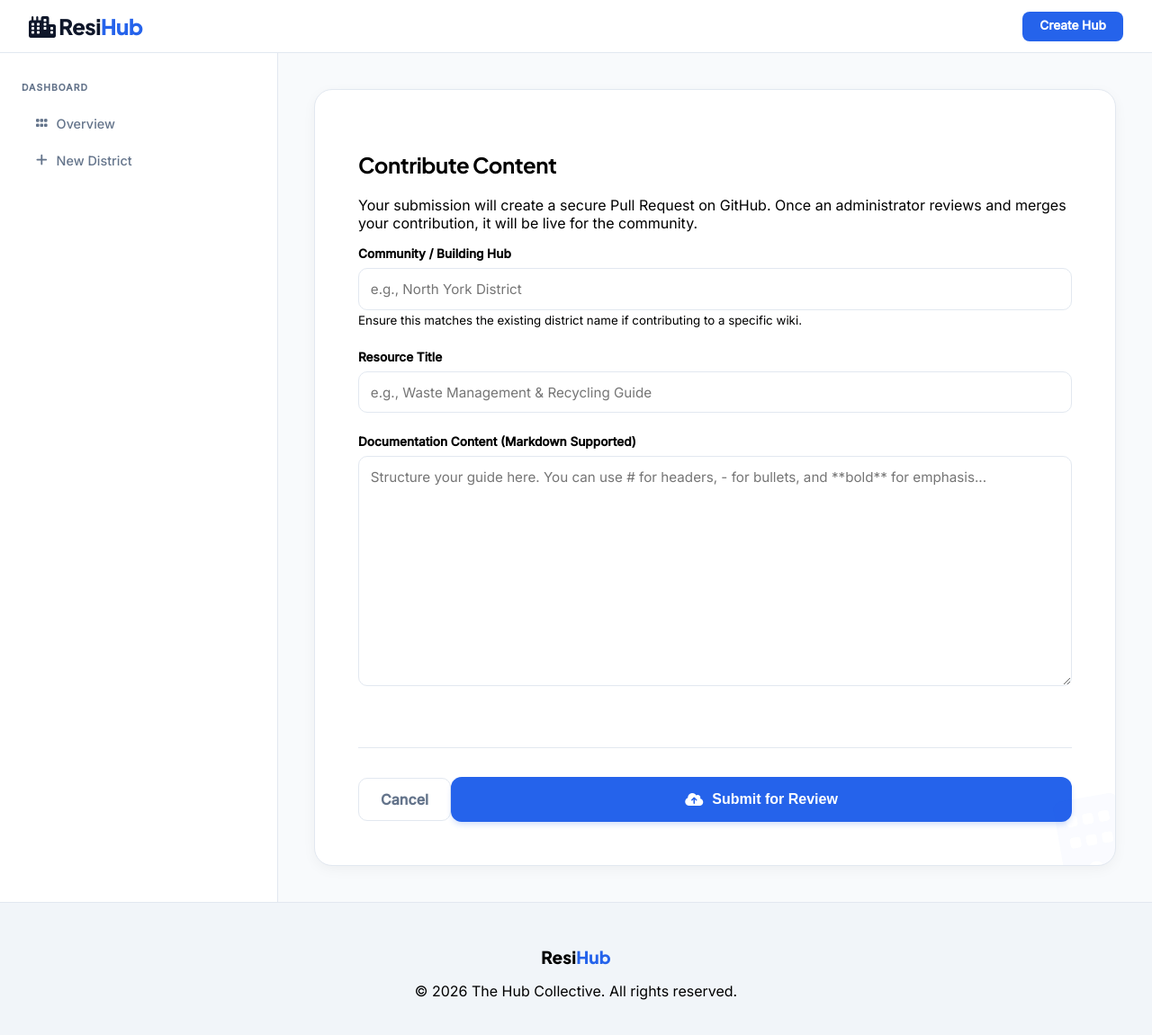
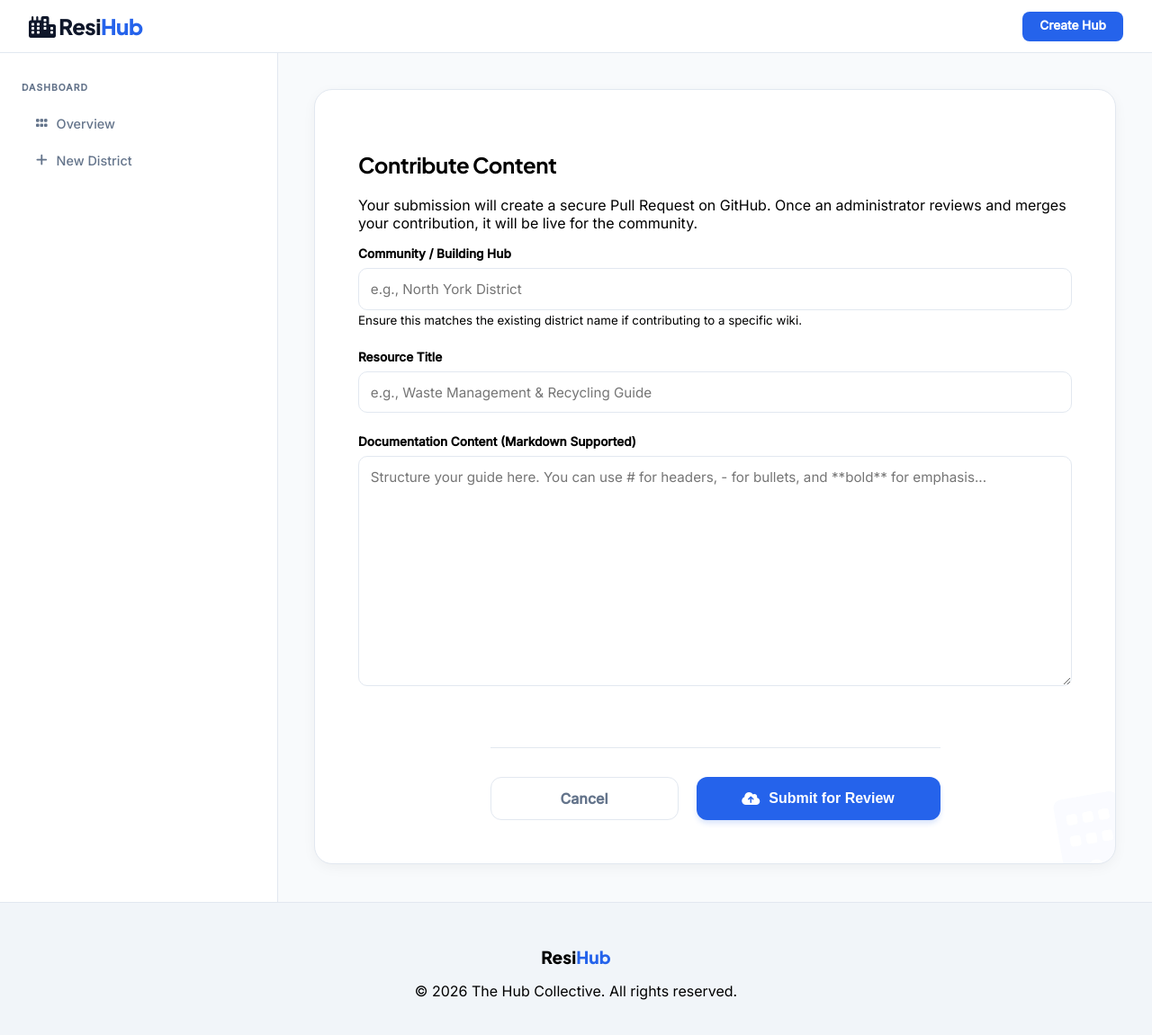
Before and after one commit to dekumar2-lab/lab-community, a Jekyll site: the page built from submit.html, in a window 1280 px wide and 1176 px high. Shown: the top 1151 px of the window at 90% size. Built offline with Jekyll 4.4.1, drawn with Linux system fonts in a browser that asks for light colours.

Commit message:
Upgraded submit  button desgin

```diff
--- a/_includes/custom-styles.html
+++ b/_includes/custom-styles.html
@@ -421,30 +421,62 @@
         }
     }
 
-    /* --- Form Action Bar --- */
+    /* --- Form Action Bar Split --- */
 .form-actions {
     display: flex;
     justify-content: space-between;
     align-items: center;
-        margin-top: 2.5rem;
+    margin: 2.5rem auto 0 auto; /* Centered in the form */
     padding-top: 2rem;
     border-top: 1px solid var(--border);
+    gap: 20px; /* Space between the two 50% buttons */
+    max-width: 500px; /* Prevents the buttons from being too wide on desktop */
+    width: 100%;
+}
+
+.btn-cancel,
+.btn-submit-main {
+    flex: 1; /* This forces both buttons to take exactly 50% of the space */
+    height: 48px;
+    display: inline-flex;
+    align-items: center;
+    justify-content: center;
+    white-space: nowrap;
+    box-sizing: border-box;
 }
 
 .btn-cancel {
     background: transparent;
     color: var(--text-muted);
-        padding: 0.8rem 1.5rem;
-        border-radius: 10px;
+    border-radius: 12px;
     font-weight: 600;
     text-decoration: none;
-        border: 1px solid var(--border);
+    border: 1.5px solid var(--border);
     transition: all 0.2s;
 }
 
 .btn-cancel:hover {
     background: #f1f5f9;
     color: var(--text-main);
+    border-color: #cbd5e1;
+}
+
+.btn-submit-main {
+    background: var(--primary);
+    color: white;
+    border-radius: 12px;
+    font-weight: 700;
+    border: none;
+    cursor: pointer;
+    transition: all 0.3s ease;
+    gap: 10px;
+    box-shadow: 0 4px 6px -1px rgba(37, 99, 235, 0.2);
+    width: auto !important; /* Overriding previous full-width setting */
+}
+
+.btn-submit-main:hover {
+    background: #1d4ed8;
+    transform: translateY(-2px);
 }
 
     .home-hero-section {
@@ -463,4 +495,39 @@
     box-shadow: 0 20px 25px -5px rgba(37, 99, 235, 0.1), 0 8px 10px -6px rgba(37, 99, 235, 0.1);
     background: linear-gradient(to bottom right, #ffffff, #f0f7ff);
 }
+
+/* --- Home Page Park Watermark --- */
+.home-watermark-wrapper {
+    position: relative;
+    overflow: hidden;
+}
+
+.home-watermark-wrapper::before {
+    content: "\f1bb"; /* Font Awesome Tree Icon */
+    font-family: "Font Awesome 6 Free";
+    font-weight: 900;
+    position: absolute;
+    top: 10%;
+    left: 50%;
+    transform: translateX(-50%);
+    font-size: 40rem; /* Massive size to fill space */
+    color: var(--primary);
+    opacity: 0.02; /* Extremely faint */
+    pointer-events: none;
+    z-index: -1;
+}
+
+/* Subtle architectural detail for cards */
+.hub-card::after {
+    content: "\f1bb"; /* Matching small tree icon in cards */
+    font-family: "Font Awesome 6 Free";
+    font-weight: 900;
+    position: absolute;
+    bottom: -10px;
+    right: -5px;
+    font-size: 4rem;
+    color: var(--primary);
+    opacity: 0.03;
+    transform: rotate(-15deg);
+}
 </style>
--- a/index.html
+++ b/index.html
@@ -2,6 +2,8 @@
 layout: default
 title: Home
 ---
+
+<div class="home-watermark-wrapper">
 <div style="text-align: center; padding: 4rem 0;">
     <h1 style="font-size: 3rem; margin-bottom: 0.75rem; letter-spacing: -2px; font-weight: 800;">The Hub Collective</h1>
     <p style="color: var(--text-muted); font-size: 1.15rem; max-width: 650px; margin: 0 auto 4rem auto; line-height: 1.6;">
@@ -32,3 +34,4 @@ title: Home
         </a>
     </div>
 </div>
+</div>
```
Lines whose indentation alone changed are shown as unchanged.
